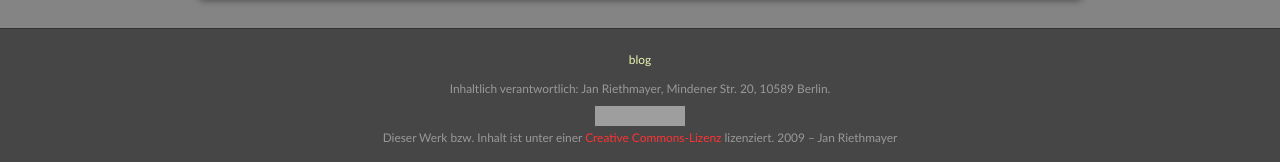
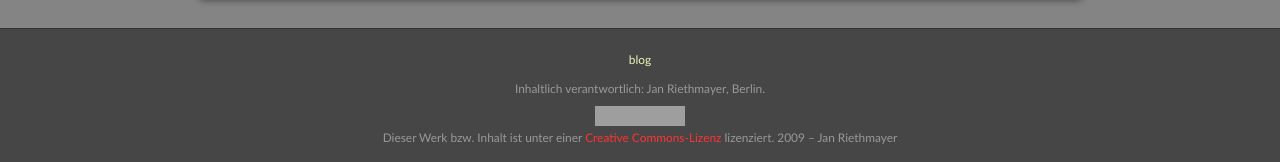
Before and after one commit to riethmayer/riethmayer.github.io, a Jekyll site: the page built from index.html, in a window 1280 px wide. Shown: the part 1740-1902 px from the top of the page. Built offline with Jekyll 4.4.1, drawn with Linux system fonts in a browser that asks for light colours; Markdown is read by kramdown in place of the engine named in the settings; comment, search, counter and statistics services are not loaded; a style sheet for code colours, icons or effects is not loaded; grey boxes are pictures that could not be loaded.

Commit message:
Update default.html

```diff
--- a/_layouts/default.html
+++ b/_layouts/default.html
@@ -86,7 +86,7 @@
           <a href="/index.html">blog</a>
         </li>
       </ul>
-      <p>Inhaltlich verantwortlich: Jan Riethmayer, Mindener Str. 20, 10589 Berlin.</p>
+      <p>Inhaltlich verantwortlich: Jan Riethmayer, Berlin.</p>
       <p>
         <a rel="license" href="http://creativecommons.org/licenses/by/3.0/de/">
           <img alt="Creative Commons License" style="border-width:0"
```
